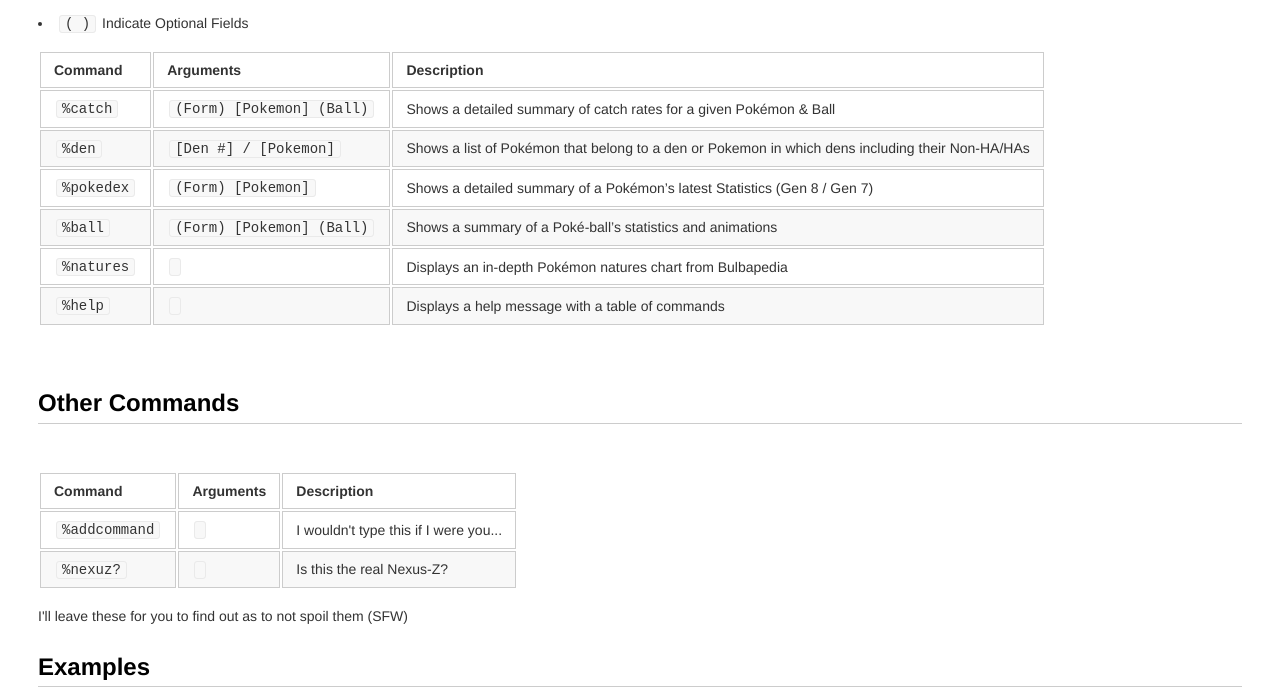
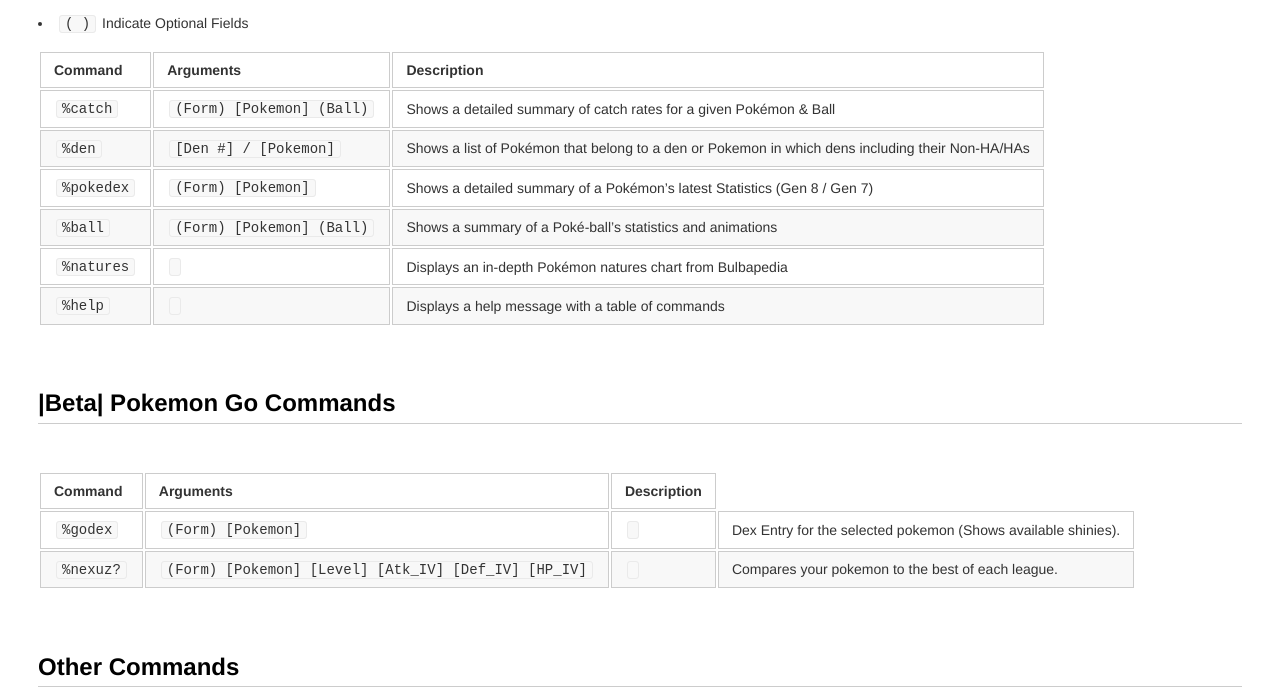
Before and after one commit to Sollisnexus/Nexusz.github.io, a plain HTML site: page NexusZ/index.html in a window 1280 px wide. Shown: the part 517-1214 px from the top of the page. Drawn offline with Linux system fonts and the light colour scheme.

Commit message:
Update index.html

```diff
--- a/NexusZ/index.html
+++ b/NexusZ/index.html
@@ -61,6 +61,34 @@ W.I.P Will be added soon as verification occurs
 		<td><code class="language-plaintext highlighter-rouge">%help</code></td>
 		<td><code class="language-plaintext highlighter-rouge"></code></td>
 		<td>Displays a help message with a table of commands</td>
+	</tr>
+</tbody>
+</table>
+</p>
+<p>
+<br>
+<h2> |Beta| Pokemon Go Commands</h2>
+<br>
+<table>
+<thead>
+	<tr>
+		<th>Command</th>
+		<th>Arguments</th>
+		<th>Description</th>
+	</tr>
+</thead>
+<tbody>
+	<tr>
+		<td><code class="language-plaintext highlighter-rouge">%godex</code></td>
+		<td><code class="language-plaintext highlighter-rouge">(Form) [Pokemon]</code></td>
+		<td><code class="language-plaintext highlighter-rouge"></code></td>
+		<td>Dex Entry for the selected pokemon (Shows available shinies).</td>
+	</tr>
+	<tr>
+		<td><code class="language-plaintext highlighter-rouge">%nexuz?</code></td>
+		<td><code class="language-plaintext highlighter-rouge">(Form) [Pokemon] [Level] [Atk_IV] [Def_IV] [HP_IV]</code></td>
+		<td><code class="language-plaintext highlighter-rouge"></code></td>
+		<td>Compares your pokemon to the best of each league.</td>
 	</tr>
 </tbody>
 </table>
```
